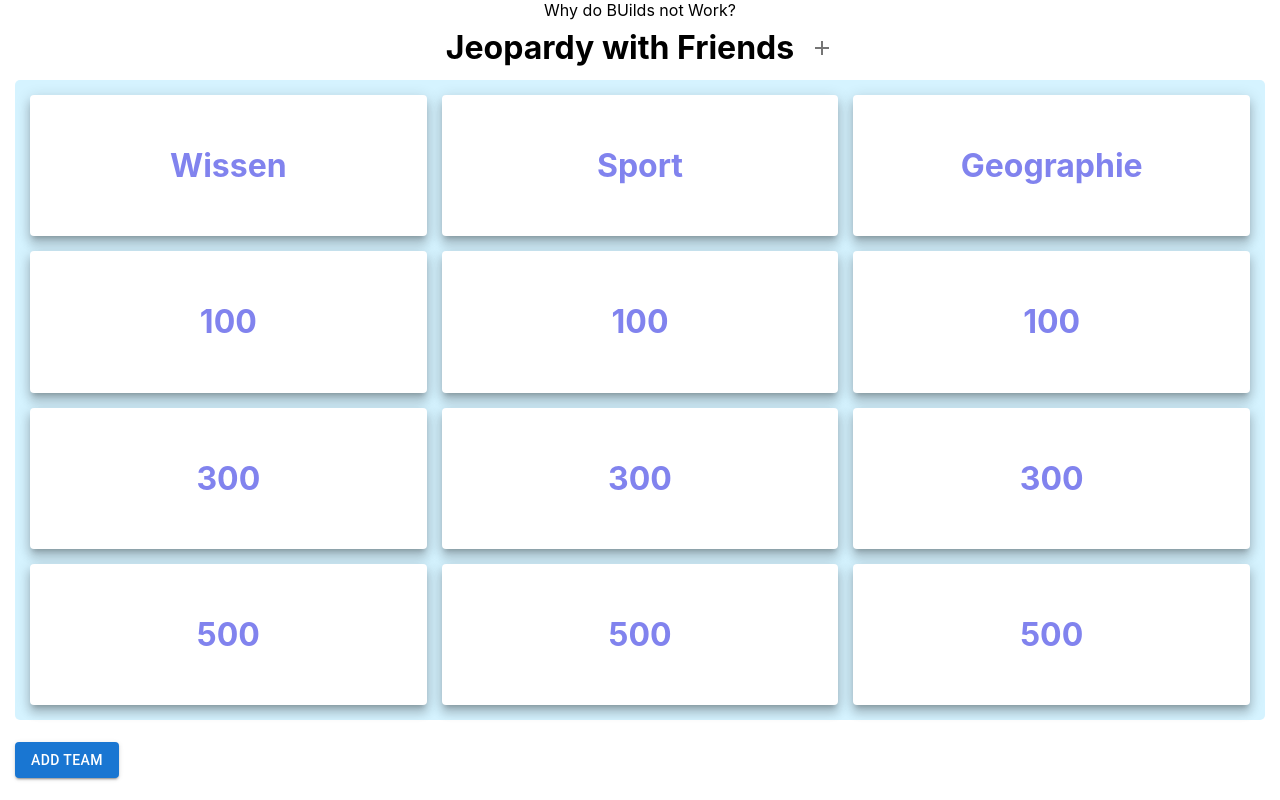
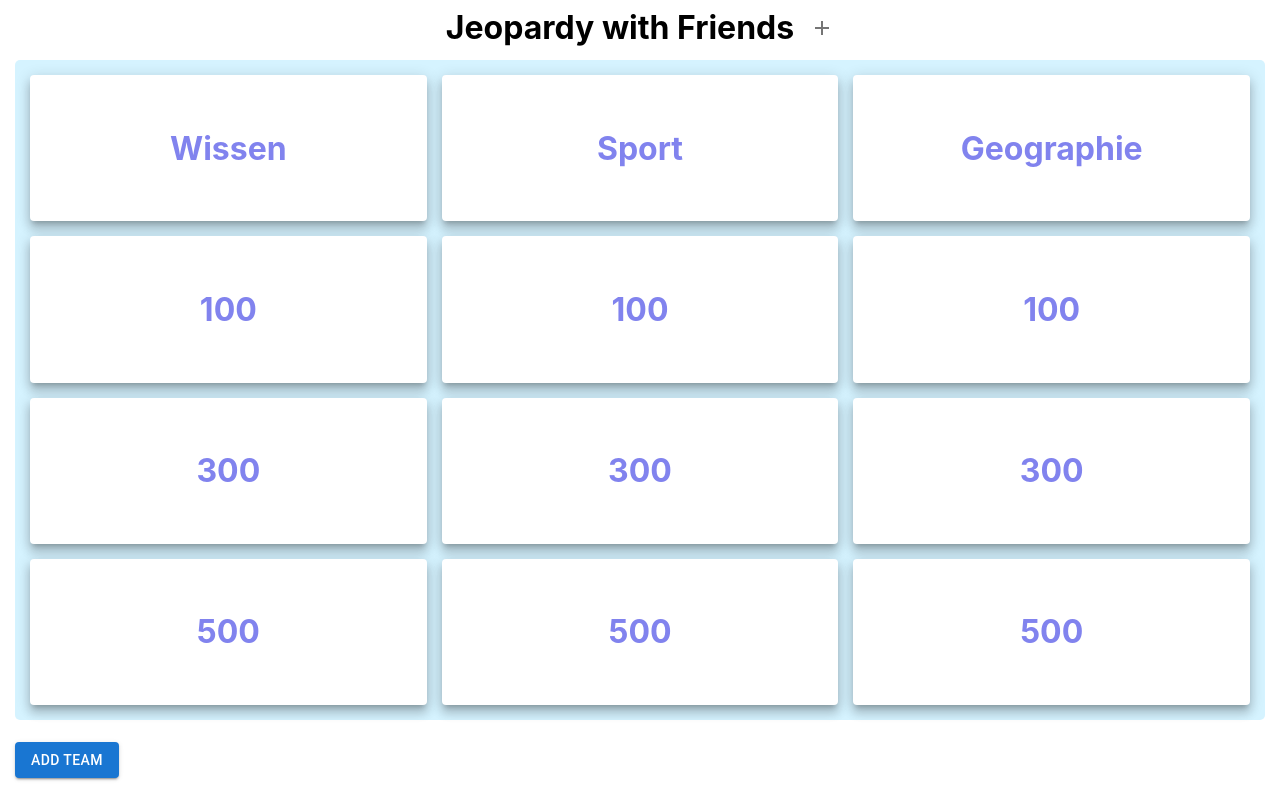
Before and after one commit to DrDrave/QuizBoard, a React (Create React App) app: page / in a window 1280 px wide. Built offline with nearby package versions, Linux system fonts and the light colour scheme.

Commit message:
Update QuizContainer.tsx

```diff
--- a/src/QuizContainer.tsx
+++ b/src/QuizContainer.tsx
@@ -77,7 +77,6 @@ function QuizContainer () {
 
     return (
         <Stack className={"QuizContainer"}>
-        Why do BUilds not Work?
             <div style={{height: '60px'}}>
                 <Stack flexDirection="row" justifyContent={'center'}>
                     <h1 style={{margin: '8px'}}>
```
